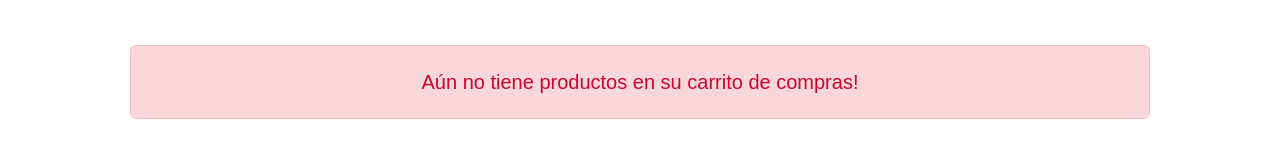
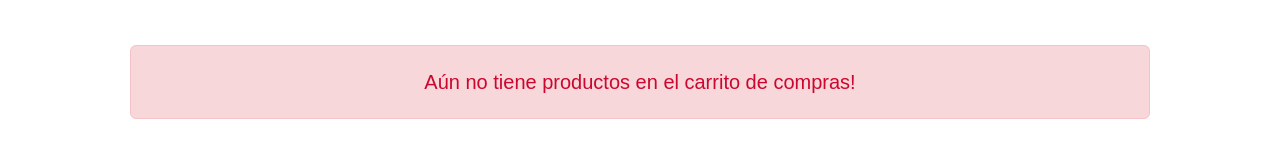
Before and after one commit to carinabravo/tienda-de-arte, a React (Create React App) app: page /cart in a window 1280 px wide. Shown: the part 221-362 px from the top of the page. Built offline with nearby package versions, Linux system fonts and the light colour scheme.

Commit message:
se acomoda texto

```diff
--- a/src/components/Cart.jsx
+++ b/src/components/Cart.jsx
@@ -13,7 +13,7 @@ const Cart = () => {
                 <div className="row py-5 px-5">
                     <div className="col-md-12 text-center mb-5">
                         <div className="alert alert-product alert-danger" role="alert">
-                            <h1 className="m-2" style={{ fontSize: "20px", color: "#cc062e" }}>Aún no tiene productos en su carrito de compras!</h1>
+                            <h1 className="m-2" style={{ fontSize: "20px", color: "#cc062e" }}>Aún no tiene productos en el carrito de compras!</h1>
                         </div>
                         <Link to={"/"} className="btn btn-volver btn-primary mt-2">Volver a la página principal</Link>
                     </div>
```
